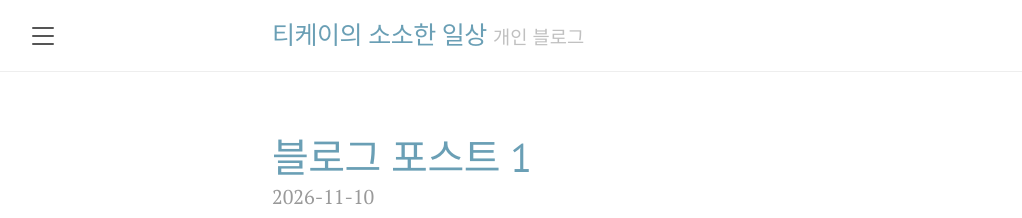
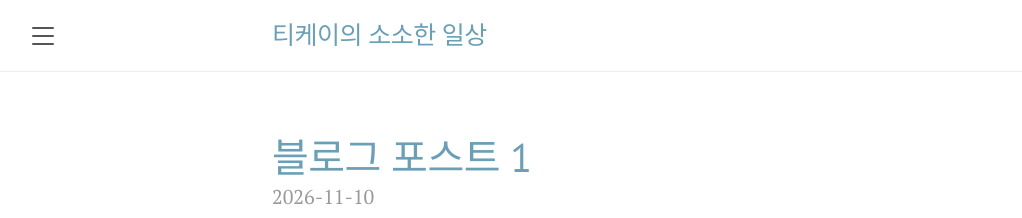
Before and after one commit to teeeekay95/teeeekay95.github.io, a Jekyll site: the page built from index.html, in a window 1280 px wide. Shown: the top 218 px of the page, without its empty margins (8-1030 px from the left). Built offline with Jekyll 4.4.1, drawn with Linux system fonts in a browser that asks for light colours; some web fonts are replaced; the list of posts is cut into pages by our own code.

Commit message:
Update _config.yml

```diff
--- a/_config.yml
+++ b/_config.yml
@@ -1,6 +1,6 @@
 # Setup
 title:               티케이의 소소한 일상
-tagline:             개인 블로그
+tagline:
 description:         세상을 바꾸는 데이터의 힘을 믿습니다
 url:                 https://teeeekay95.github.io
 baseurl:             ''
```
